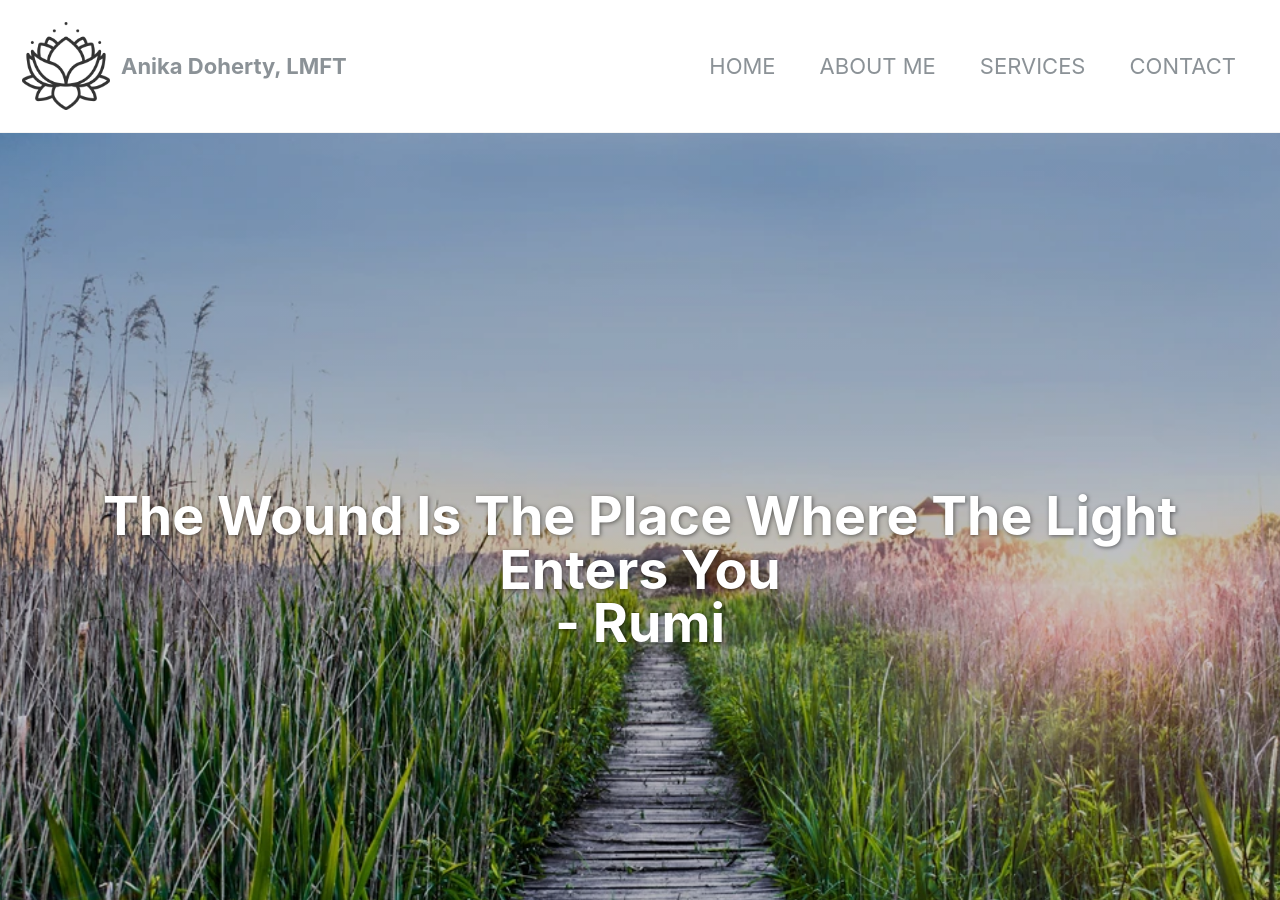
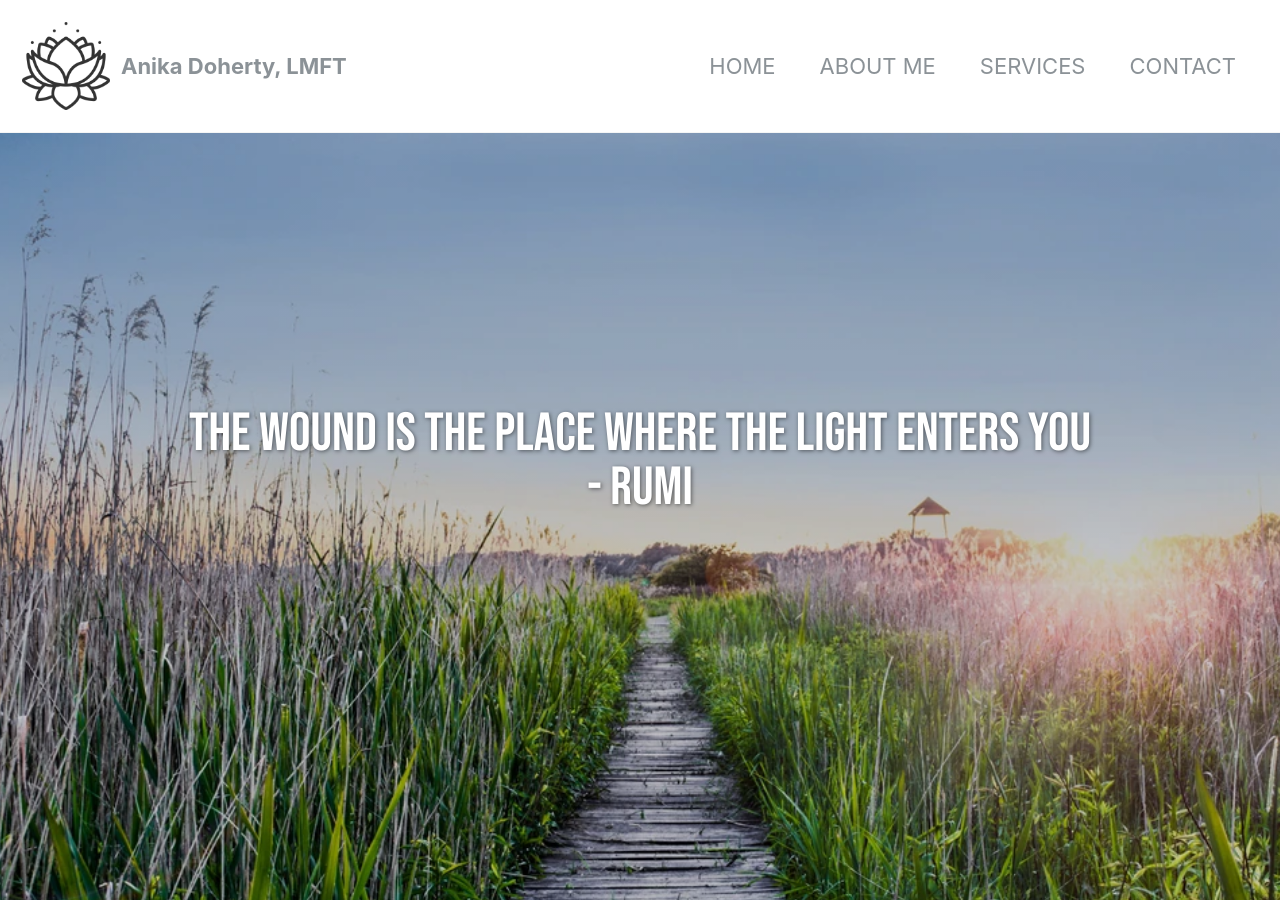
Before and after one commit to anika-lmft/anika-lmft.github.io, a Jekyll site: the page built from _pages/home.md, in a window 1280 px wide and 900 px high. Built offline with Jekyll 4.4.1, drawn with Linux system fonts in a browser that asks for light colours; cached includes are drawn as plain includes; our own code applies the rules of GitHub Pages for plain Markdown files.

Commit message:
fixed hero text position and font

```diff
--- a/_includes/head.html
+++ b/_includes/head.html
@@ -14,6 +14,9 @@
 </script>
 
 <!-- For all browsers -->
+<link rel="preconnect" href="https://fonts.googleapis.com">
+<link rel="preconnect" href="https://fonts.gstatic.com" crossorigin>
+<link href="https://fonts.googleapis.com/css2?family=Bebas+Neue&display=swap" rel="stylesheet">
 <link rel="stylesheet" href="https://cdn.jsdelivr.net/npm/bulma@1.0.4/css/bulma.min.css">
 <link rel="stylesheet" href="{{ '/assets/css/main.css' | relative_url }}">
 
--- a/_pages/home.md
+++ b/_pages/home.md
@@ -1,5 +1,5 @@
 ---
-hero_text: "The Wound Is The Place Where The Light Enters You <br> - Rumi"
+hero_text: "The Wound Is The Place Where The Light Enters You <br> - Rumi <br> <br> <br> <br> <br>"
 
 
 
--- a/_sass/oneflow.scss
+++ b/_sass/oneflow.scss
@@ -41,3 +41,10 @@ div.field > p.control {
 // div.g-recaptcha {
 //  margin-bottom: 10px;
 // }
+
+.page__title
+{
+	font-family: "Bebas Neue", sans-serif;
+	font-weight: 400;
+	font-style: normal;
+}
```
